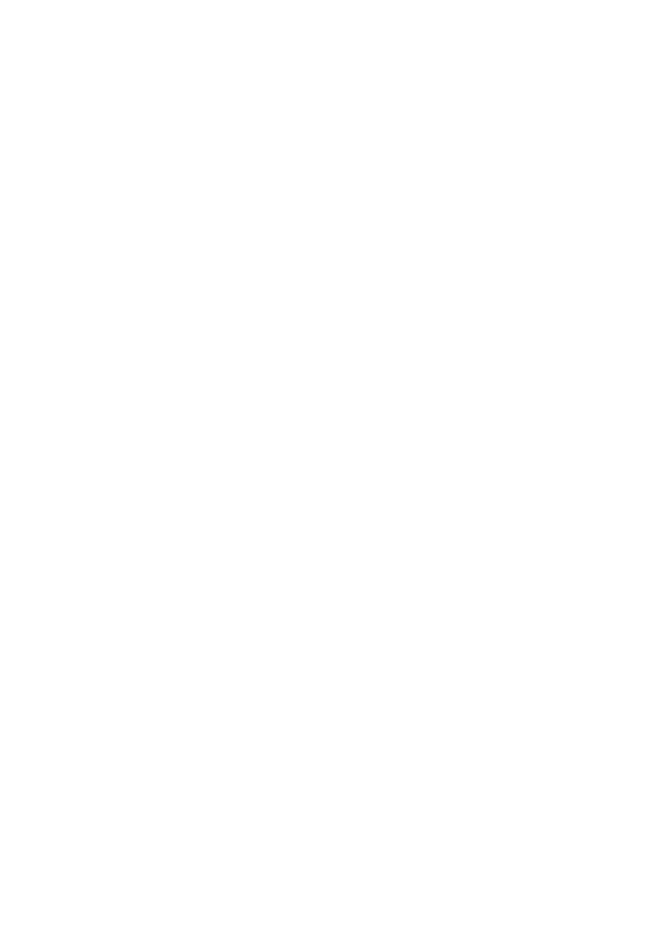
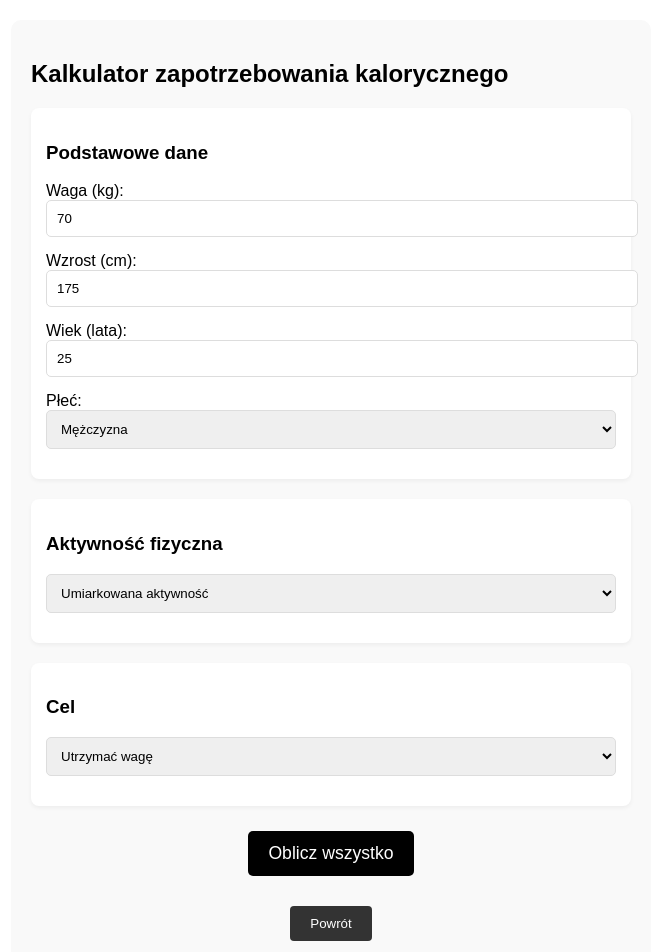
Before and after one commit to Balo910/DietTrackerFrontend, an Angular app: page /calories in a window 1280 px wide. Before the commit this address led to /. Shown: the top 952 px of the page, without its empty margins (309-978 px from the left). Before the commit the page ends 800 px from the top, so only its background shows below. Built offline with nearby package versions, Linux system fonts and the light colour scheme.

Commit message:
Implement calorie calculator component with form inputs and calculations; update routing and enhance home UI

```diff
--- /dev/null
+++ b/src/app/components/calorie-calculator/calorie-calculator.component.html
@@ -0,0 +1,74 @@
+<div class="calculator-container">
+    <h2>Kalkulator zapotrzebowania kalorycznego</h2>
+
+    <div class="form-section">
+        <h3>Podstawowe dane</h3>
+
+        <div class="form-group">
+            <label>Waga (kg):</label>
+            <input type="number" [(ngModel)]="weight" min="1" class="form-control">
+        </div>
+
+        <div class="form-group">
+            <label>Wzrost (cm):</label>
+            <input type="number" [(ngModel)]="height" min="1" class="form-control">
+        </div>
+
+        <div class="form-group">
+            <label>Wiek (lata):</label>
+            <input type="number" [(ngModel)]="age" min="1" class="form-control">
+        </div>
+
+        <div class="form-group">
+            <label>Płeć:</label>
+            <select [(ngModel)]="gender" class="form-control">
+                <option value="male">Mężczyzna</option>
+                <option value="female">Kobieta</option>
+            </select>
+        </div>
+    </div>
+
+    <div class="form-section">
+        <h3>Aktywność fizyczna</h3>
+        <div class="form-group">
+            <select [(ngModel)]="activityLevel" class="form-control">
+                <option value="bardzo niska">Bardzo niska aktywność</option>
+                <option value="niska">Niska aktywność</option>
+                <option value="umiarkowana" selected>Umiarkowana aktywność</option>
+                <option value="aktywny tryb życia">Aktywny tryb życia</option>
+                <option value="bardzo aktywny tryb życia">Bardzo aktywny tryb życia</option>
+            </select>
+        </div>
+    </div>
+
+    <div class="form-section">
+        <h3>Cel</h3>
+        <div class="form-group">
+            <select [(ngModel)]="goal" class="form-control">
+                <option value="lose">Schudnąć</option>
+                <option value="maintain" selected>Utrzymać wagę</option>
+                <option value="gain">Przytyć</option>
+            </select>
+        </div>
+    </div>
+
+    <div class="buttons-section">
+        <button (click)="calculateAll()" class="calculate-btn">Oblicz wszystko</button>
+    </div>
+
+    <div *ngIf="bmi !== null || calories !== null" class="results-section">
+        <div *ngIf="bmi !== null" class="result-box">
+            <h3>Twoje BMI: {{ bmi }}</h3>
+            <p>{{ interpretation }}</p>
+        </div>
+
+        <div *ngIf="calories !== null" class="result-box">
+            <h3>Zapotrzebowanie kaloryczne: {{ calories }} kcal/dzień</h3>
+            <p *ngIf="goal === 'lose'">(Deficyt kaloryczny)</p>
+            <p *ngIf="goal === 'gain'">(Nadwyżka kaloryczna)</p>
+            <p *ngIf="goal === 'maintain'">(Utrzymanie wagi)</p>
+        </div>
+    </div>
+
+    <button class="back-btn" routerLink="/home">Powrót</button>
+</div>
--- /dev/null
+++ b/src/app/components/calorie-calculator/calorie-calculator.component.scss
@@ -0,0 +1,69 @@
+.calculator-container {
+    max-width: 600px;
+    margin: 20px auto;
+    padding: 20px;
+    border-radius: 10px;
+    background-color: #f9f9f9;
+  }
+
+  .form-section {
+    margin-bottom: 20px;
+    padding: 15px;
+    background-color: #fff;
+    border-radius: 8px;
+    box-shadow: 0 2px 4px rgba(0,0,0,0.05);
+  }
+
+  .form-group {
+    margin-bottom: 15px;
+  }
+
+  .form-control {
+    width: 100%;
+    padding: 10px;
+    border: 1px solid #ddd;
+    border-radius: 5px;
+  }
+
+  .buttons-section {
+    margin: 25px 0;
+    text-align: center;
+  }
+
+  .calculate-btn {
+    background-color: #000000;
+    color: white;
+    padding: 12px 20px;
+    border: none;
+    border-radius: 5px;
+    cursor: pointer;
+    font-size: 1.1em;
+    transition: background-color 0.3s;
+  }
+
+  .calculate-btn:hover {
+    background-color: #000000;
+  }
+
+  .results-section {
+    margin-top: 30px;
+  }
+
+  .result-box {
+    padding: 15px;
+    margin-bottom: 15px;
+    background-color: #fff;
+    border-radius: 8px;
+    box-shadow: 0 2px 4px rgba(0,0,0,0.05);
+  }
+
+  .back-btn {
+    display: block;
+    margin: 30px auto 0;
+    padding: 10px 20px;
+    background-color: #333;
+    color: white;
+    border: none;
+    border-radius: 4px;
+    cursor: pointer;
+  }
--- /dev/null
+++ b/src/app/components/calorie-calculator/calorie-calculator.component.ts
@@ -0,0 +1,97 @@
+import { Component } from '@angular/core';
+import { CommonModule } from '@angular/common';
+import { FormsModule } from '@angular/forms';
+import { RouterModule } from '@angular/router';
+
+@Component({
+  selector: 'app-calorie-calculator',
+  standalone: true,
+  imports: [CommonModule, FormsModule, RouterModule],
+  templateUrl: './calorie-calculator.component.html',
+  styleUrls: ['./calorie-calculator.component.scss']
+})
+export class CalorieCalculatorComponent {
+
+  weight: number = 70;
+  height: number = 175;
+  age: number = 25;
+  gender: 'male' | 'female' = 'male';
+  activityLevel: string = 'umiarkowana';
+  goal: 'lose' | 'maintain' | 'gain' = 'maintain';
+  calories: number | null = null;
+  bmi: number | null = null;
+  interpretation: string = '';
+
+  activityFactors: { [key: string]: number } = {
+    'bardzo niska': 1.2,
+    'niska': 1.375,
+    'umiarkowana': 1.55,
+    'aktywny tryb życia': 1.725,
+    'bardzo aktywny tryb życia': 1.9
+  };
+
+  isValidAge(): boolean {
+    return this.age > 0 && this.age <= 123;
+  }
+
+  isValidHeight(): boolean {
+    return this.height > 0 && this.height <= 272;
+  }
+
+  isValidWeight(): boolean {
+    return this.weight > 0 && this.weight <= 635;
+  }
+
+  calculateAll(): void {
+    if (this.isValidAge() && this.isValidHeight() && this.isValidWeight()) {
+      this.calculateBMI();
+      this.calculateCalories();
+    } else {
+      alert('Proszę wprowadzić poprawne wartości');
+    }
+  }
+
+  calculateBMI(): void {
+    const heightInMeters = this.height / 100;
+    this.bmi = +(this.weight / (heightInMeters * heightInMeters)).toFixed(1);
+
+    if (this.bmi < 16) {
+      this.interpretation = 'Wygłodzenie';
+    } else if (this.bmi < 17) {
+      this.interpretation = 'Wychudzenie';
+    } else if (this.bmi < 18.5) {
+      this.interpretation = 'Niedowaga';
+    } else if (this.bmi < 25) {
+      this.interpretation = 'Waga prawidłowa';
+    } else if (this.bmi < 30) {
+      this.interpretation = 'Nadwaga';
+    } else if (this.bmi < 35) {
+      this.interpretation = 'Otyłość I stopnia';
+    } else if (this.bmi < 40) {
+      this.interpretation = 'Otyłość II stopnia';
+    } else {
+      this.interpretation = 'Otyłość III stopnia';
+    }
+  }
+
+  calculateCalories(): void {
+    let bmr: number;
+
+    if (this.gender === 'male') {
+      bmr = 10 * this.weight + 6.25 * this.height - 5 * this.age + 5;
+    } else {
+      bmr = 10 * this.weight + 6.25 * this.height - 5 * this.age - 161;
+    }
+
+    const activityFactor = this.activityFactors[this.activityLevel];
+    let tdee = bmr * activityFactor;
+
+    if (this.goal === 'lose') {
+      tdee *= 0.85;
+    } else if (this.goal === 'gain') {
+      tdee *= 1.15;
+    }
+
+    this.calories = Math.round(tdee);
+  }
+}
--- a/src/app/components/diary/diary.component.ts
+++ b/src/app/components/diary/diary.component.ts
@@ -49,7 +49,8 @@ export class DiaryComponent implements OnInit {
     this.diaryService.getAllDiariesWithFoodsAndFluids().subscribe({
       next: (diaries) => {
         const filteredDiaries = diaries.filter(item =>
-          item.date && item.date.includes(formattedDate)
+          item.date && item.date.includes(formattedDate) &&
+          (item.diaryFoods.length > 0 || item.diaryFluids.length > 0)
         );
         this.givenDayDiary$.next(filteredDiaries);
         this.isLoading = false;
@@ -60,6 +61,7 @@ export class DiaryComponent implements OnInit {
       }
     });
   }
+
 
   private formatDate(date: Date): string {
     const year = date.getFullYear();
--- a/src/app/components/home/home.component.html
+++ b/src/app/components/home/home.component.html
@@ -9,4 +9,10 @@
     <button routerLink="/fluid" class="nav-button fluid">Płyny</button>
     <button routerLink="/food" class="nav-button food">Żywność</button>
   </div>
+
+  <div class="home-card">
+    <h2>Kalkulator zapotrzebowania kalorycznego</h2>
+    <p>Oblicz dzienne zapotrzebowanie kaloryczne i BMI</p>
+    <button routerLink="/calories" class="nav-button calories">Przejdź</button>
+  </div>
 </div>
--- a/src/app/components/home/home.component.scss
+++ b/src/app/components/home/home.component.scss
@@ -1,29 +1,10 @@
-:root {
-  --bg-color: #ffffff;
-  --text-color: #2c3e50;
-  --button-bg: #000;
-  --button-text: #fff;
-}
-
-[data-theme='dark'] {
-  --bg-color: #1e1e1e;
-  --text-color: #f1f1f1;
-  --button-bg: #333;
-  --button-text: #fff;
-}
-
-body, .home-container {
-  background-color: var(--bg-color);
-  color: var(--text-color);
-  transition: background-color 0.3s, color 0.3s;
-}
-
 .home-container {
   max-width: 800px;
   margin: 2rem auto;
   padding: 2rem;
   text-align: center;
   position: relative;
+}
 
 h1 {
   font-size: 2.5rem;
@@ -76,4 +57,27 @@ body, .home-container {
     box-shadow: 0 4px 8px rgba(0,0,0,0.1);
   }
 }
+
+.home-card {
+  margin-top: 6rem;
 }
+
+.home-card h2 {
+  font-size: 1.8rem;
+  margin-bottom: 1rem;
+}
+
+.home-card p {
+  font-size: 1.2rem;
+  margin-bottom: 2rem;
+}
+
+.home-card .nav-button.calories {
+  display: flex;
+  justify-content: center;
+  align-items: center;
+  width: 100%;
+  min-width: 180px;
+  height: 60px;
+  margin-top: 2rem;
+}
--- a/src/main.ts
+++ b/src/main.ts
@@ -2,12 +2,11 @@ import { bootstrapApplication } from '@angular/platform-browser';
 import { AppComponent } from './app/app.component';
 import { provideRouter } from '@angular/router';
 import { routes } from './app/app.routes';
-import { HttpClientModule } from '@angular/common/http';
-import { importProvidersFrom } from '@angular/core';
+import { provideHttpClient } from '@angular/common/http';
 
 bootstrapApplication(AppComponent, {
   providers: [
     provideRouter(routes),
-    importProvidersFrom(HttpClientModule)
+    provideHttpClient()
   ]
 }).catch(err => console.error(err));
```
Also changed, not shown: src/app/app-routing.module.ts (deleted, +0 -20 lines), src/app/app.routes.ts (+15 -4 lines). Lines whose indentation alone changed are shown as unchanged.
